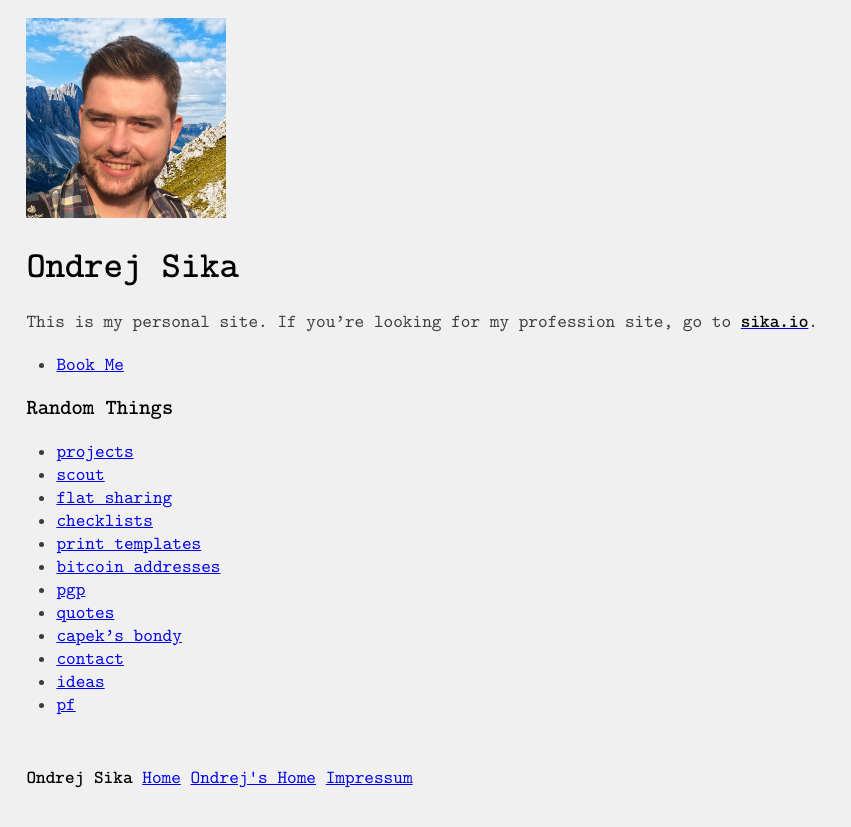
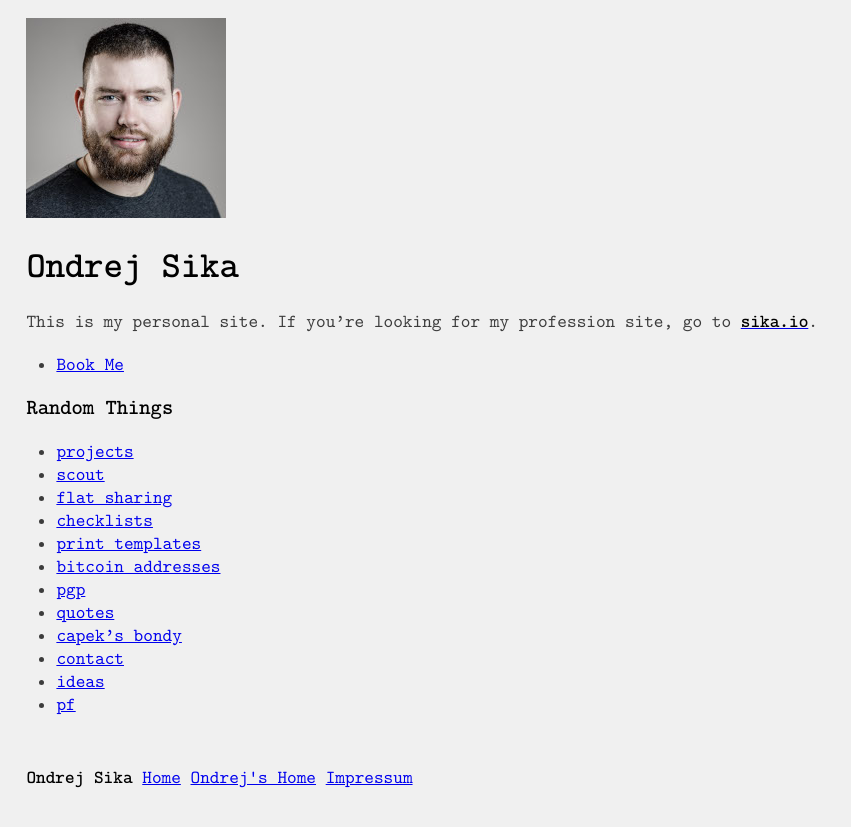
Before and after one commit to ondrejsika/ondrejsika.com, a Jekyll site: the page built from ondrej/index.md, in a window 1280 px wide. Shown: the top 827 px of the page, without its empty margins (0-851 px from the left). Built offline with Jekyll 4.4.1, drawn with Linux system fonts in a browser that asks for light colours; some web fonts are replaced; comment, search, counter and statistics services are not loaded.

Commit message:
Add new photos from Pavel Sinagl (2020-02-14), use it on personal homepage

```diff
--- a/ondrej/index.md
+++ b/ondrej/index.md
@@ -3,7 +3,7 @@
 noheader: true
 ---
 
-![Ondrej Sika's photo](/ondrej/photo/ondrejsika3_200px.jpg)
+![Ondrej Sika's photo](/ondrej/photo/ondrejsika4_200px.jpg)
 
 # Ondrej Sika
 
```
Also changed, not shown: ondrej/photo/ondrejsika4.jpg (added), ondrej/photo/ondrejsika4_200px.jpg (added), ondrej/photo/ondrejsika4_32px.jpg (added), ondrej/photo/ondrejsika4_32px.png (added), ondrej/photo/ondrejsika4_grayscale.jpg (added), ondrej/photo/ondrejsika4x_chair.jpg (added), ondrej/photo/ondrejsika4x_chair_grayscale.jpg (added), ondrej/photo/ondrejsika4x_notebook.jpg (added), ondrej/photo/ondrejsika4x_notebook_grayscale.jpg (added), ondrej/photo/ondrejsika4x_portrait.jpg (added), ondrej/photo/ondrejsika4x_portrait_grayscale.jpg (added), ondrej/photo/ondrejsika4x_steave.jpg (added), ondrej/photo/ondrejsika4x_steave_grayscale.jpg (added).
